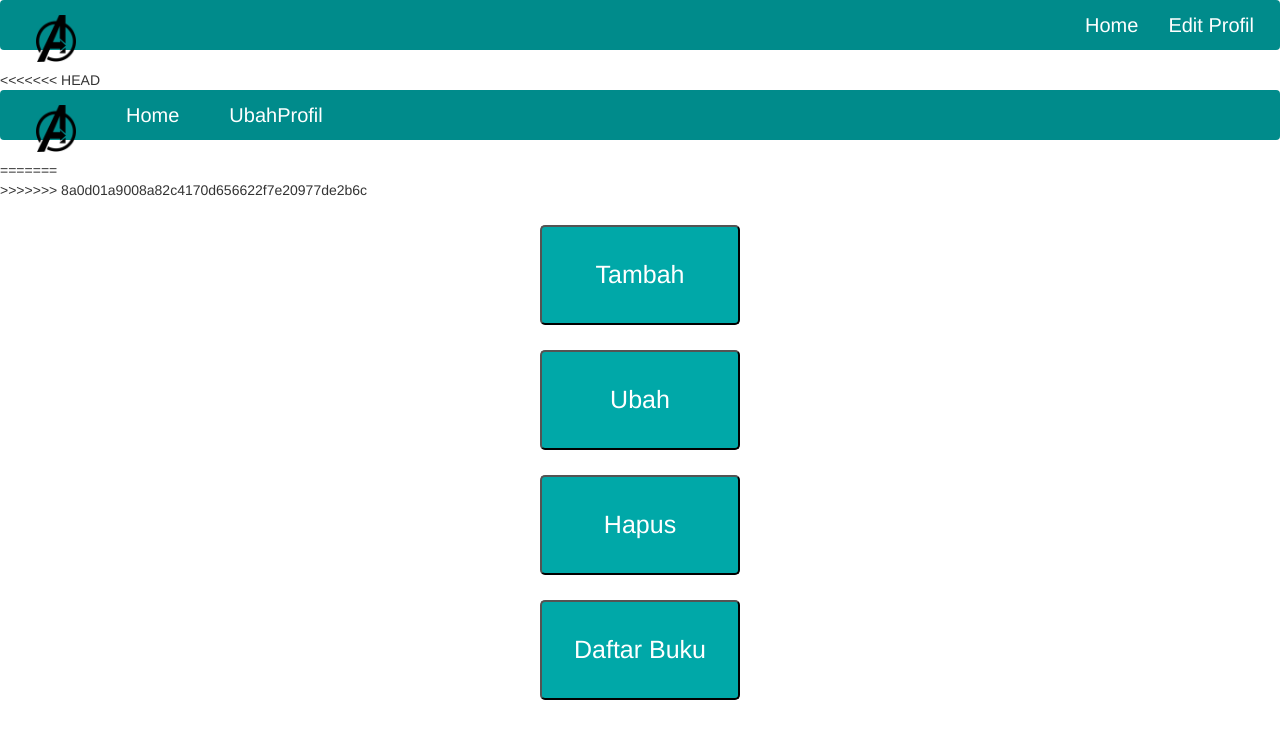
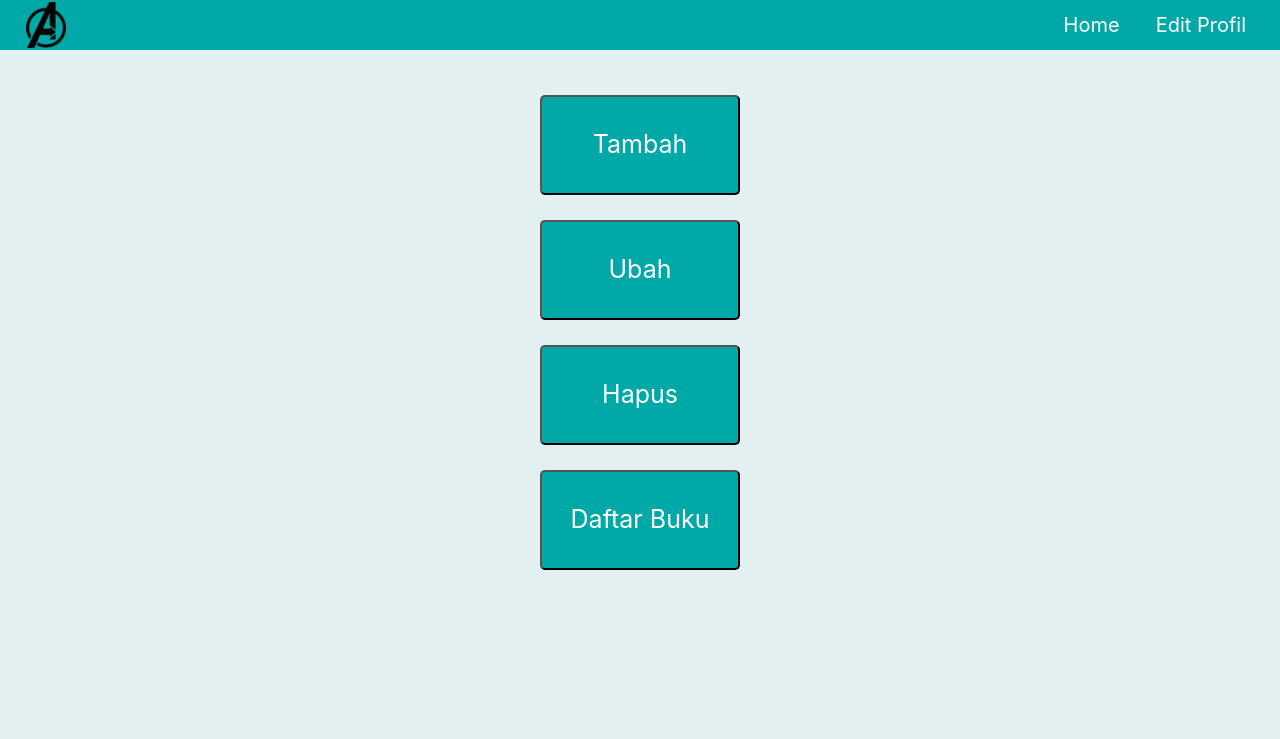
Before and after one commit to ariqmusyaffaramadhani/IF4102_SCI-LAND, a CodeIgniter app: page /IF4102_SCI-LAND/admController in a window 1280 px wide. Shown: the top 739 px of the page. Run offline with CodeIgniter, Linux system fonts and the light colour scheme; some libraries are stand-ins or nearby versions.

Commit message:
fixed home admin

```diff
--- a/tubes/application/controllers/admController.php
+++ b/tubes/application/controllers/admController.php
@@ -21,7 +21,7 @@ class admController extends CI_Controller {
     }
 
     public function editAkun() {
-        $this->load->view('ekunAdmin');
+        $this->load->view('akunAdmin');
     }
 
     public function pageEdit() {
--- a/tubes/application/views/homeAdmin.php
+++ b/tubes/application/views/homeAdmin.php
@@ -1,36 +1,8 @@
-<<<<<<< HEAD
-<!DOCTYPE html>
-<html>
-<head>
-    <title>Home</title>
-    <link rel="stylesheet" type="text/css" href="<?php echo base_url(); ?>src/css/bootstrap.min.css">
-    <meta name="viewport" content="width=device-width, initial-scale=1">
-    <link rel="stylesheet" href="https://maxcdn.bootstrapcdn.com/bootstrap/3.4.0/css/bootstrap.min.css">
-    <script src="https://ajax.googleapis.com/ajax/libs/jquery/3.4.1/jquery.min.js"></script>
-    <script src="https://maxcdn.bootstrapcdn.com/bootstrap/3.4.0/js/bootstrap.min.js"></script>
-    <script src="<?php echo base_url(); ?>src/js/bootstrap.js"></script>
-    <style media="screen">
-        button { background-color: #00A8A8; color: white; border-radius: 10px; padding: 5px; width: 200px;
-                 height: 100px; font-size: 25px; margin-top: 25px; }
-        nav { background-color: #008B8B; }
-        a { color: white;}
-    </style>
-</head>
-<body>
-  <nav class="navbar navbar-expand-sm">
-      <a class="navbar-brand" href="<?php echo site_url('pjmController'); ?>">
-          <img src="<?php echo base_url(); ?>src/logo.png" style="width: 40px">
-      </a>
-      <ul class="nav navbar-nav">
-        <li class="active"><a href="#">Home</a></li>
-        <li class="active"><a href="<?php echo site_url('pjmController/listBuku') ?>">UbahProfil</a></li>
-      </ul>
-  </nav>
-    <div>
-=======
 
 <div>
->>>>>>> 8a0d01a9008a82c4170d656622f7e20977de2b6c
+
+
+<div>
     <center>
         <a href="<?php echo site_url('crud_book_C/addBookV'); ?>" style="color: white;"><button class="adm_button">Tambah</button></a> <br>
         <a href="<?php echo site_url('crud_book_C/editbookV'); ?>" style="color: white;"><button class="adm_button">Ubah</button></a> <br>
```
